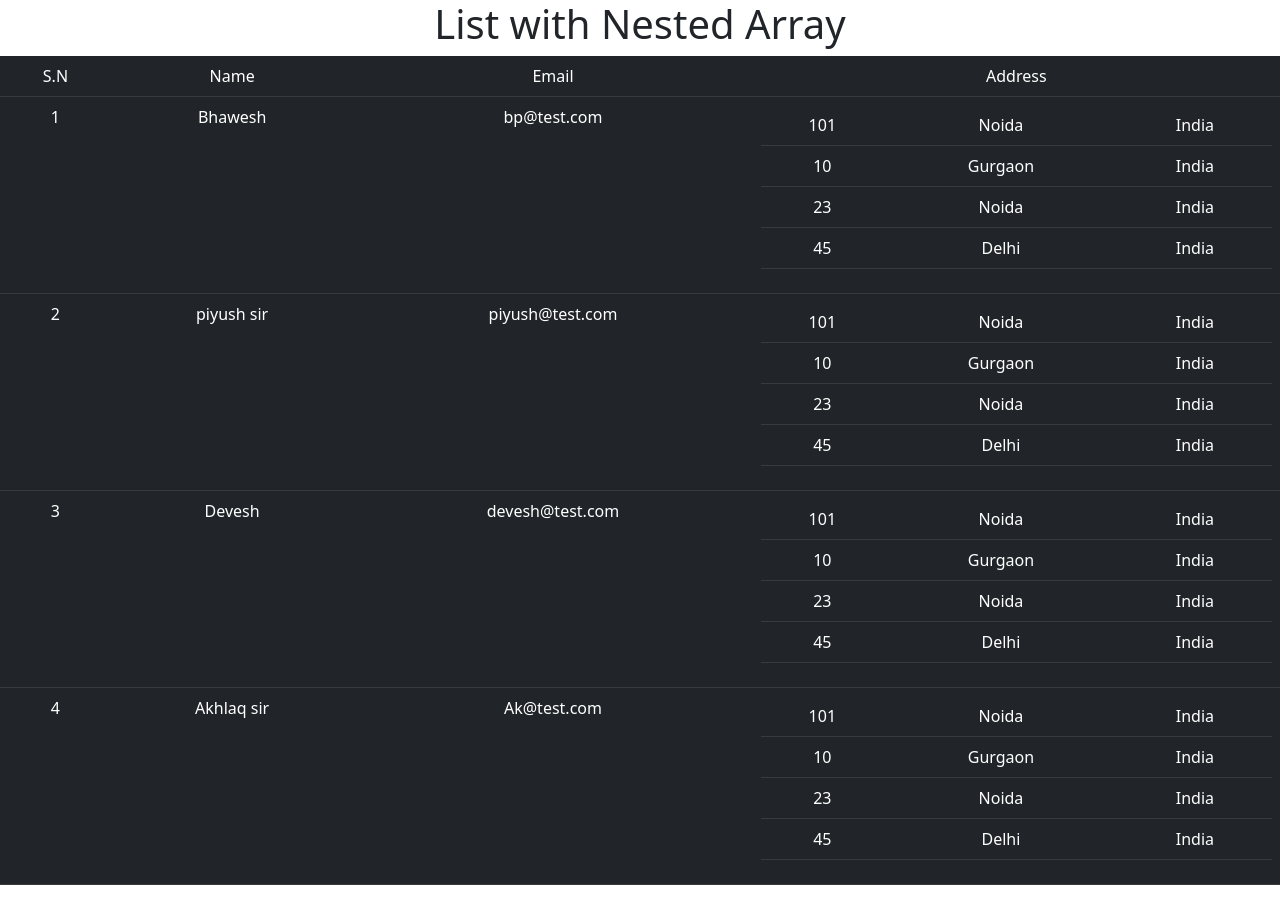
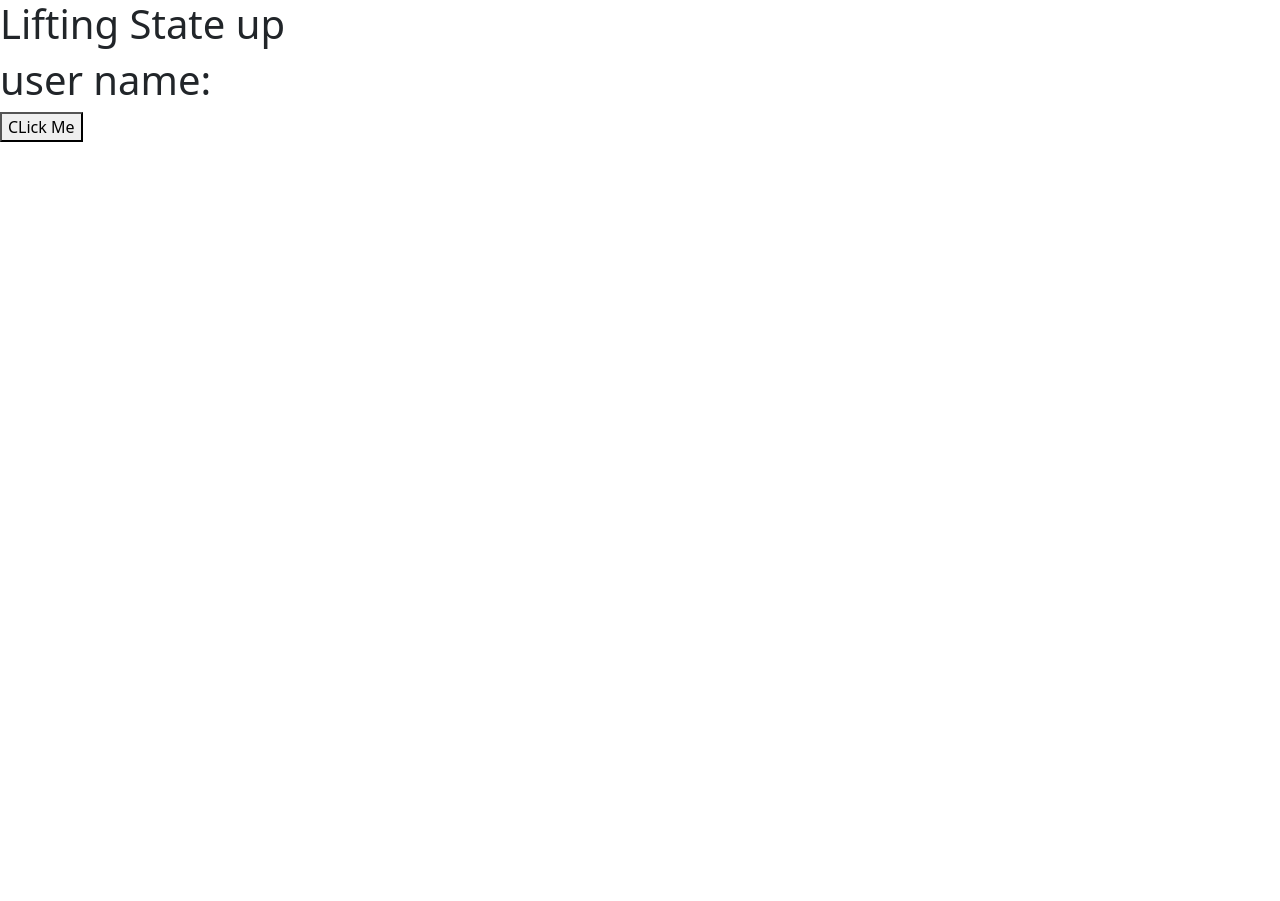
Before and after one commit to Bhaweshkiwitech/Reactjs_tutotrial-, a React (Create React App) app in the folder reactjstut01/: page / in a window 1280 px wide. After the commit the page ends 800 px from the top, so only its background shows below. Built offline with nearby package versions, Linux system fonts and the light colour scheme.

Commit message:
passing data from parent App.js to child user.js using props

```diff
--- a/reactjstut01/src/App.js
+++ b/reactjstut01/src/App.js
@@ -1,84 +1,15 @@
-import './App.css';
 import React from 'react'
-import { Table } from 'react-bootstrap'
+import User from './User'
 function App() {
-  const users = [
-    {
-      name: 'Bhawesh', email: 'bp@test.com', address: [
-        { hm: '101', city: 'Noida', country: 'India' },
-        { hm: '10', city: 'Gurgaon', country: 'India' },
-        { hm: '23', city: 'Noida', country: 'India' },
-        { hm: '45', city: 'Delhi', country: 'India' },
-      ]
-    },
-    {
-      name: 'piyush sir', email: 'piyush@test.com', address: [
-        { hm: '101', city: 'Noida', country: 'India' },
-        { hm: '10', city: 'Gurgaon', country: 'India' },
-        { hm: '23', city: 'Noida', country: 'India' },
-        { hm: '45', city: 'Delhi', country: 'India' },
-      ]
-    },
-    {
-      name: 'Devesh', email: 'devesh@test.com', address: [
-        { hm: '101', city: 'Noida', country: 'India' },
-        { hm: '10', city: 'Gurgaon', country: 'India' },
-        { hm: '23', city: 'Noida', country: 'India' },
-        { hm: '45', city: 'Delhi', country: 'India' },
-      ]
-    },
-    {
-      name: 'Akhlaq sir', email: 'Ak@test.com', address: [
-        { hm: '101', city: 'Noida', country: 'India' },
-        { hm: '10', city: 'Gurgaon', country: 'India' },
-        { hm: '23', city: 'Noida', country: 'India' },
-        { hm: '45', city: 'Delhi', country: 'India' },
-      ]
-    },
-  ]
+  function parentAlert(){
+    alert('Hello Handsome');
+  }
   return (
-    <div className="App">
-      <h1>List with Nested Array</h1>
-      <Table variant="dark"  >
-        <tbody>
-          <tr>
-          <td>S.N</td>
-            <td>Name</td>
-            <td>Email</td>
-            <td>Address</td>
-          </tr>
-          {
-            users.map((item,i)=>
-            <tr key={i}>
-               <td>{i+1}</td>
-            <td>{item.name}</td>
-          <td>{item.email}</td>
-            <td>
-              {/*  */}
-              <Table variant="dark"  >
-        <tbody>
-              {
-                item.address.map((data)=>
-
-                <tr>
-                  <td>{data.hm}</td>
-                  <td>{data.city}</td>
-                  <td>{data.country}</td>
-                </tr>
-                )
-              }
-              </tbody>
-              </Table>
-              {/*  */}
-            </td>
-          </tr>
-          )
-          }
-        </tbody>
-      </Table>
-
-    </div>
-  );
+    <>
+    <h1>Lifting State up</h1>
+      <User alert={parentAlert}/>
+    </>
+  )
 }
 
-export default App;
+export default App
--- a/reactjstut01/src/User.js
+++ b/reactjstut01/src/User.js
@@ -1,20 +1,12 @@
-import React, { useEffect,useState} from "react";
-
-function App(props) {
-useEffect(()=>{
-    alert('count is' +props.count)
+function User(props){
+    return(
+    <>
+      <h1>user name:</h1>
+      <button onClick={props.alert}>CLick Me</button>
+    </>
 
 
-},[props.count,props.data]) // ham dono ka data yaha dekh sakte hai
 
-  return (
-    <div className="App">
-      <h1>useEffect with specific State and props</h1>
-      <h1>data Props:{props.data}</h1>
-      <h1> Data count:{props.count}</h1>
-
-    </div>
-  );
+    )
 }
-
-export default App;
+export default  User
```
